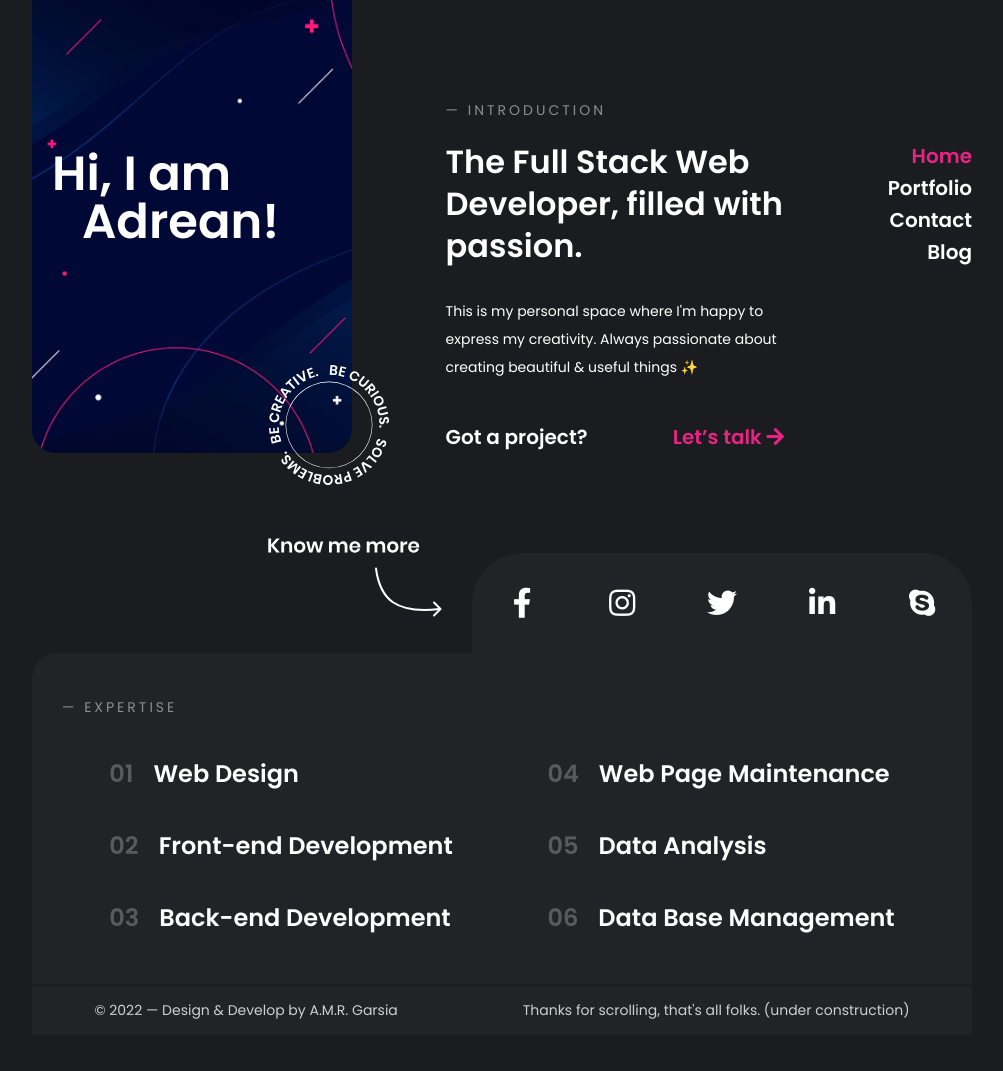
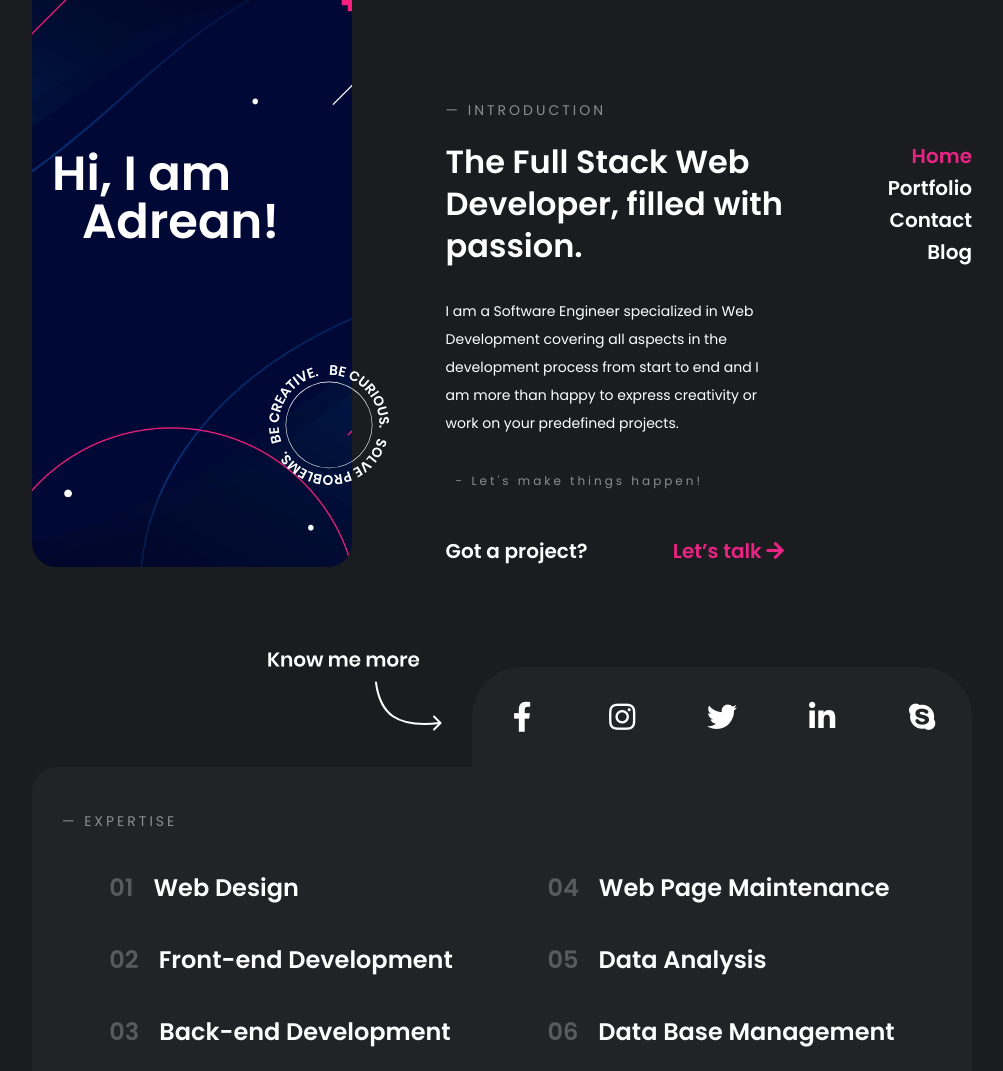
Before and after one commit to AdreanRamires/amr-portfolio, a plain HTML site: page index.html in a window 1280 px wide. Shown: the top 1071 px of the page, without its empty margins (138-1141 px from the left). Before the commit the page ends 1035 px from the top, so only its background shows below. Drawn offline with Linux system fonts and the light colour scheme.

Commit message:
minor changes

```diff
--- a/index.html
+++ b/index.html
@@ -34,8 +34,11 @@
           </h1>
 
           <p class="introduction-content header-two-animation">
-            This is my personal space where I'm happy to express my creativity.
-            Always passionate about creating beautiful & useful things ✨
+            I am a Software Engineer specialized in Web Development covering all
+            aspects in the development process from start to end and I am more
+            than happy to express creativity or work on your predefined projects.
+            <br />
+            <span class="quote"> - Let's make things happen! </span>
           </p>
 
           <div class="introduction-project-talk header-two-animation">
--- a/styles/styles.css
+++ b/styles/styles.css
@@ -7,6 +7,7 @@
   color: white;
   text-decoration: none;
   list-style-type: none;
+  scroll-behavior: smooth;
 }
 
 body {
@@ -159,6 +160,7 @@ body {
 
 .introduction-content {
   display: flex;
+  flex-direction: column;
   align-items: flex-start;
   margin-bottom: 40px;
   font-size: 16px;
@@ -166,6 +168,13 @@ body {
   font-weight: 400;
   margin-top: 0;
   -webkit-animation-delay: 350ms;
+}
+
+.quote {
+  margin: 30px 0 0 10px;
+  color: #8d8d8f;
+  font-size: 12px;
+  letter-spacing: 3px;
 }
 
 .introduction-project-talk {
```
